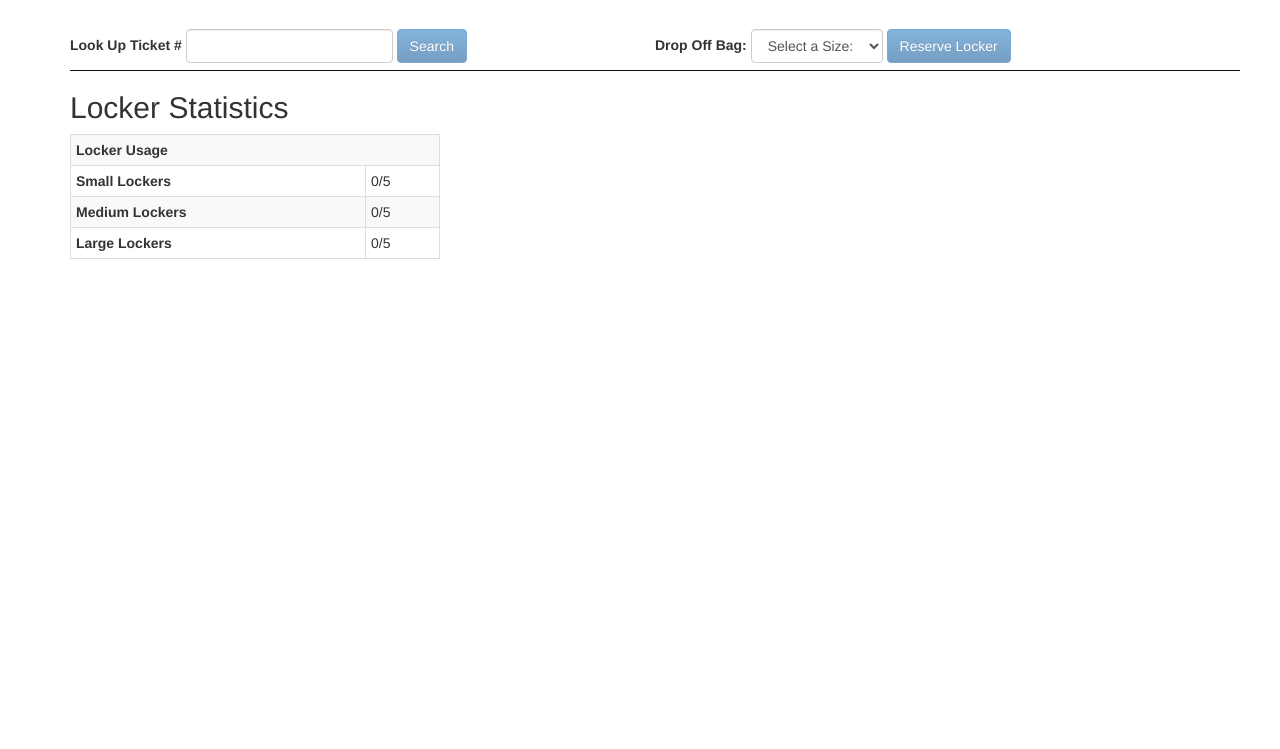
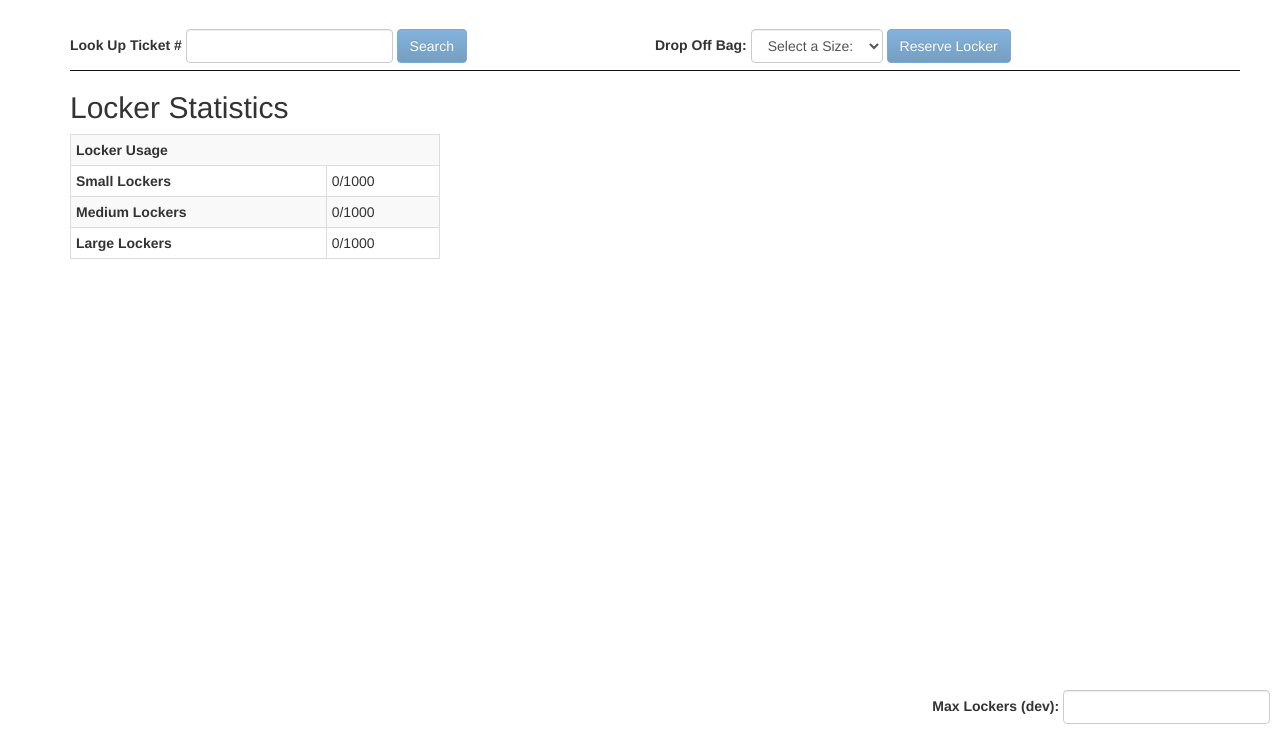
Before and after one commit to blendax78/locker, a PHP site: page / in a window 1280 px wide. Shown: the part 51-800 px from the top of the page. Run offline with PHP 8.4, Linux system fonts and the light colour scheme.

Commit message:
added dev option for changing # of lockers

```diff
--- a/assets/js/application.js
+++ b/assets/js/application.js
@@ -11,7 +11,7 @@ UT.Config = {};
 function init() {
   // Basic Application Initialization.
 
-  UT.Config.max = 5;//1000;
+  UT.Config.max = 1000;
   UT.Config.sizes = [ 'Small', 'Medium', 'Large'];
   UT.Router.router = new UT.Router.router();
 
--- a/assets/js/collections/tickets.js
+++ b/assets/js/collections/tickets.js
@@ -2,10 +2,6 @@ UT.Collections.Tickets = Backbone.Collection.extend({
     model: UT.Models.Ticket,
 
     initialize: function() {
-    },
-
-    getUsage: function() {
-
     },
 
     getNextAvailable: function(size) {
--- a/assets/js/views/index.js
+++ b/assets/js/views/index.js
@@ -2,15 +2,33 @@ UT.Views.IndexView = Backbone.View.extend({
     el: '#ut-container',
 
     events: {
+      'keyup #update-max': 'updateMax'
     },
 
     initialize: function(options) {
       this.tickets = options.tickets;
       this.bags = options.bags;
 
+      _.bindAll(this, 'render', 'updateMax');
+
       this.tickets.on('add remove', function() {
         this.render();
       }, this);
+
+      this.on('changed:max', function() {
+        this.render();
+      });
+    },
+
+    updateMax: function() {
+      var newMax = parseInt($('#update-max').val());
+
+      if (_.isNaN(newMax)) {
+        newMax = 1000;
+      }
+
+      UT.Config.max = newMax;
+      this.trigger('changed:max');
     },
 
     render: function() {
--- a/assets/stylesheets/style.css
+++ b/assets/stylesheets/style.css
@@ -10,3 +10,9 @@ body {
   color: red;
   font-size: 10pt;
 }
+
+.bottom-right {
+  position: absolute;
+  right: 25px;
+  bottom: 25px;
+}
--- a/index.php
+++ b/index.php
@@ -83,13 +83,19 @@
             </div>
           </div>
         </div>
+        <div class="row bottom-right">
+          <form class="form-inline">
+            <label for="update-max">Max Lockers (dev): </label>
+            <input type="text" class="form-control" id="update-max" />
+          </form>
+        </div>
       </div>
     </script>
 
     <script id="enter_ticket_template" type="text/html">
       <div class="row">
         <form class="form-inline">
-          <label for="enterTicket">Look Up Ticket # </label>
+          <label for="ticket-num">Look Up Ticket # </label>
           <input type="text" class="form-control" id="ticket-num" />
           <button id="search-ticket" class="btn btn-primary disabled">Search</button>
         </form>
```
